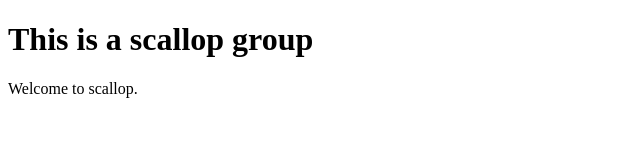
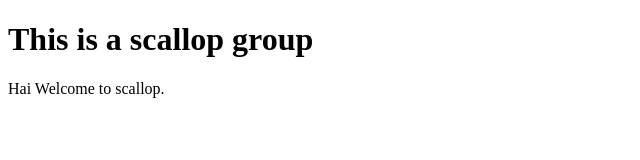
Before and after one commit to saichandu2198/webhook-demo, a plain HTML site: page index.html in a window 1280 px wide. Shown: the full height of the page, 0-640 px from the left. Drawn offline with Linux system fonts and the light colour scheme.

Commit message:
Update index.html

```diff
--- a/index.html
+++ b/index.html
@@ -6,7 +6,7 @@
 <body>
 
 <h1>This is a scallop group</h1>
-<p>Welcome to scallop.</p>
+<p> Hai Welcome to scallop.</p>
 
 </body>
 </html>
```
